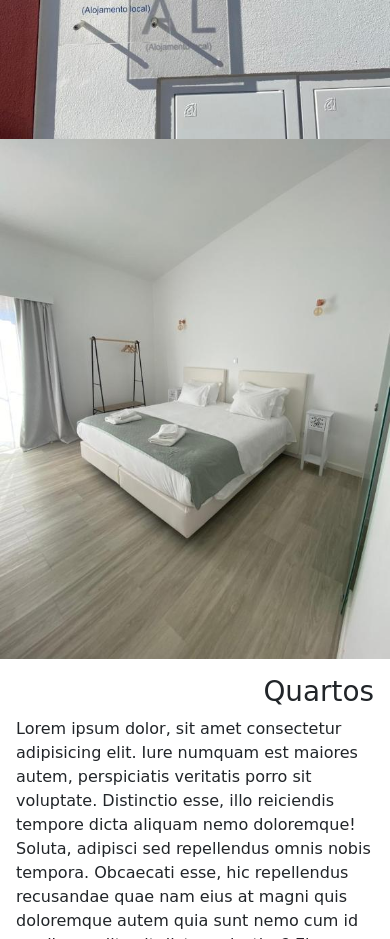
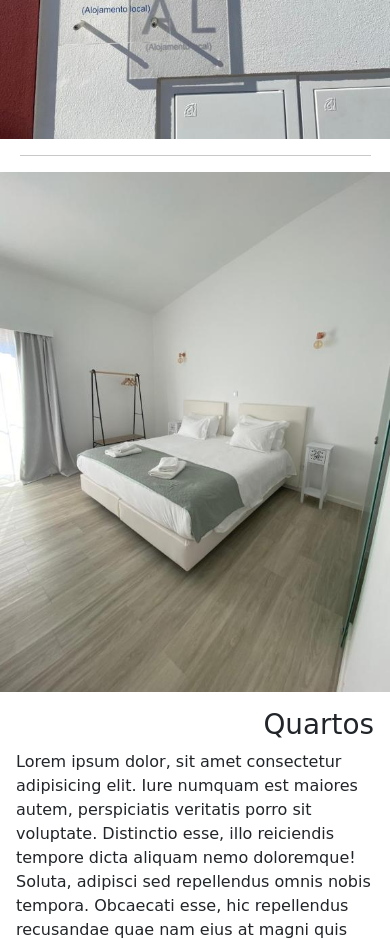
Before and after one commit to RuiLanca-Projects/CasadasMarias, a plain HTML site: page index.html in a window 390 px wide. Shown: the part 1260-2199 px from the top of the page. Drawn offline with nearby package versions, Linux system fonts and the light colour scheme; a web font is replaced by a local one.

Commit message:
Update index.html

```diff
--- a/index.html
+++ b/index.html
@@ -100,6 +100,9 @@
           />
         </div>
       </div>
+       <div class="separador d-flex justify-content-center d-lg-none">
+        <hr style="width: 90%;">
+      </div>
 
       <div class="container_2 d-flex flex-column flex-lg-row " >
         <div class="cx-2 col-12 col-lg-6">
```
